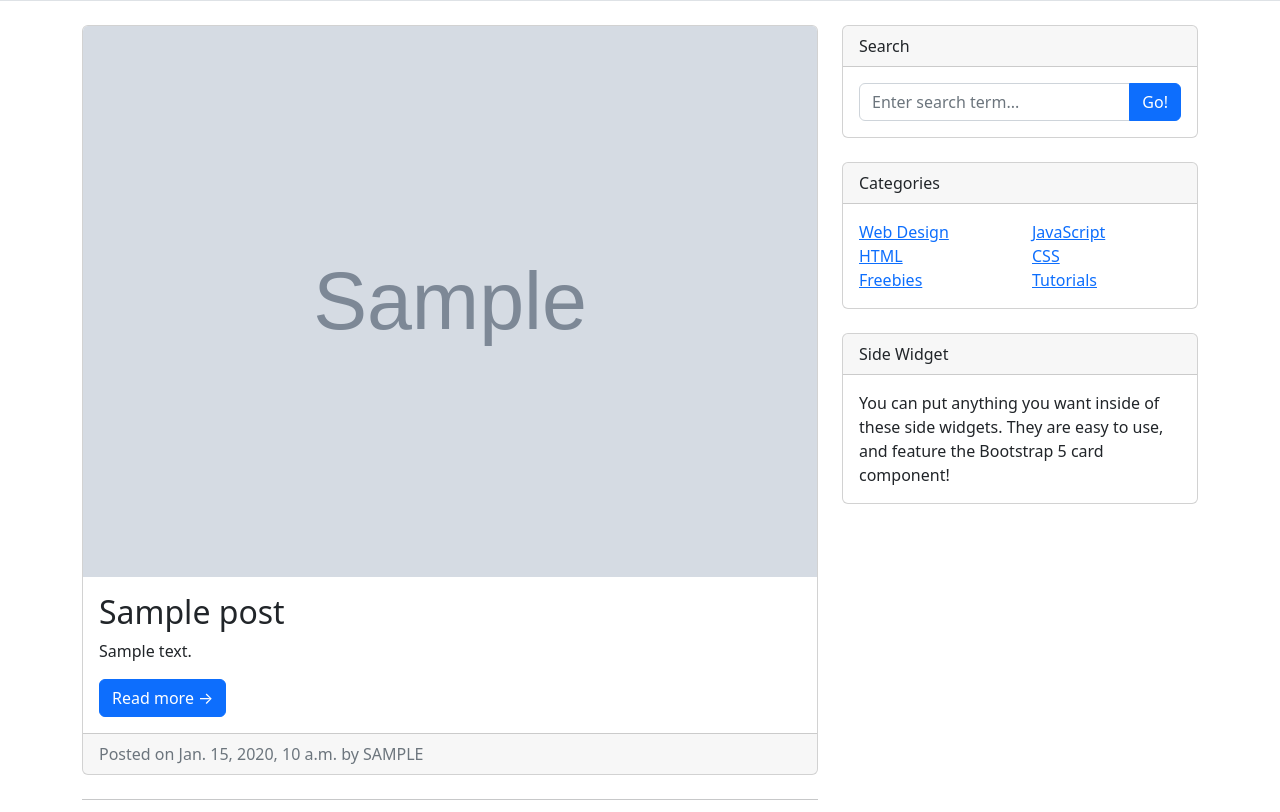
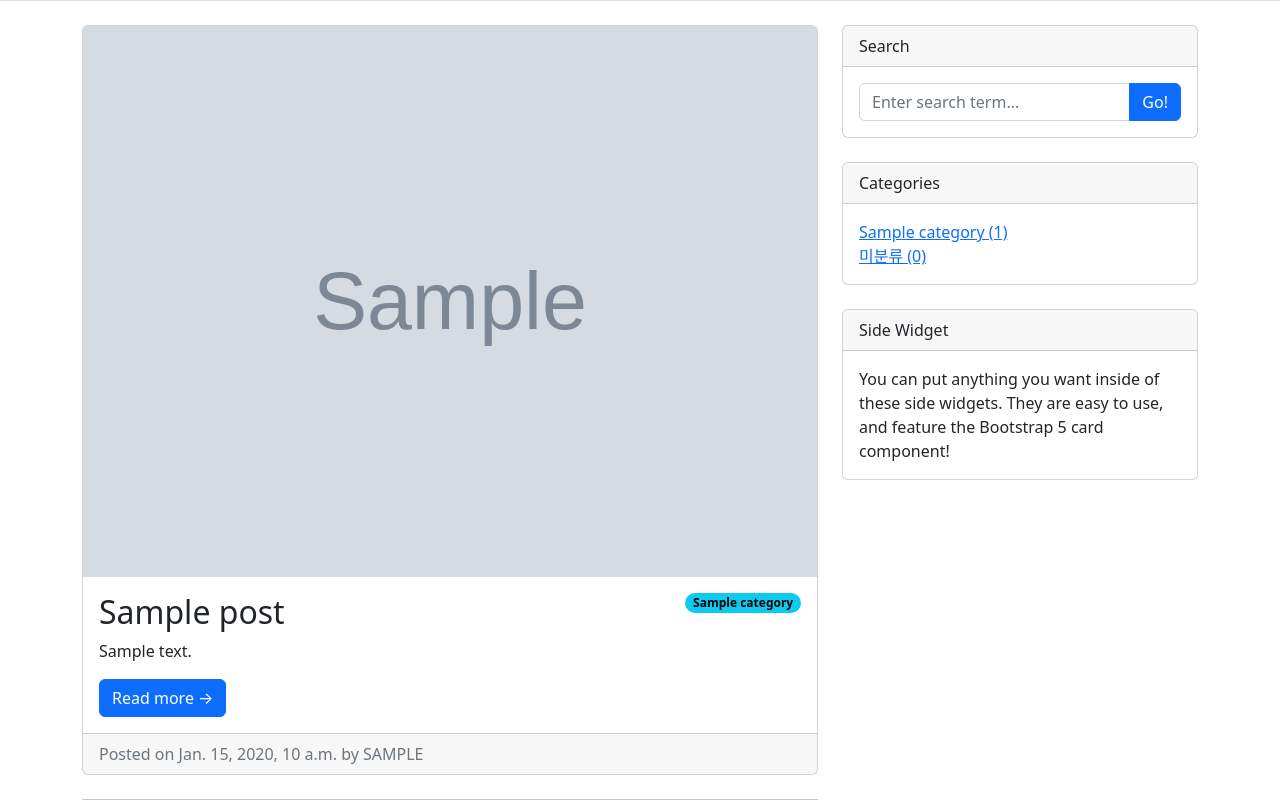
Before and after one commit to tangball264-alt/django_web_app, a Django app: page /blog/ in a window 1280 px wide. Shown: the part 334-1146 px from the top of the page. Run offline with Django 5.2, Linux system fonts and the light colour scheme; tables that the repository leaves empty hold one stand-in row (values such as "Sample post"); grey boxes marked "Sample" are stand-in pictures; some libraries are stand-ins or nearby versions.

Commit message:
포스트 목록 페이지에 카테고리 기능 추가하기

```diff
--- a/blog/models.py
+++ b/blog/models.py
@@ -3,6 +3,20 @@ from django.db import models
 from django.contrib.auth.models import User
 
 # Create your models here.
+class Category(models.Model):
+    name = models.CharField(max_length=50, unique=True)
+    slug = models.SlugField(max_length=200, unique=True, allow_unicode=True)
+    #SlugField는 사람이 읽을 수 있는 텍스트로 고유 url을 만들 때 사용.
+    #slug : 신문이나 잡지 등에서 제목을 쓸 때, 조사 등을 빼고 중요한 의미의 단어만으로 작성하는 방법.
+    # 또한 블로그 등에서는 주소 url에서 글 제목을 대신하는 뒷부분. 블로그 글의 '별명'이자 인터넷 주소 꼬리표.
+    # 구글, 인터넷 검색 등에 유리하고, 가독성과 관리 편의성이 높아짐.
+
+    def __str__(self):
+        return self.name
+
+    class Meta:
+        verbose_name_plural = 'Categories'
+
 class Post(models.Model):#데이터베이스 테이블로 이 데이터들을 관리하겠다 -> models.Model
     title = models.CharField(max_length = 50)
     content = models.TextField()
@@ -13,6 +27,7 @@ class Post(models.Model):#데이터베이스 테이블로 이 데이터들을
     head_image = models.ImageField(upload_to='blog/images/%Y/%m/%d/',blank=True)#헤드 이미지. 이미지 필드를 사용. blog/images/연도(4자리)/월/일로 폴더 만들어 분류해 업로드. 안 올려도 됨.
     #%y는 2자리 연도. %M은 분. %D는 미국식 날짜(일/월/두자리 년도).
     attachment = models.FileField(upload_to='blog/files/%Y/%m/%d/', blank=True)
+    category = models.ForeignKey(Category, null=True, on_delete=models.SET_NULL, blank=True)
 
 #admin에서 포스트 이름, 넘버 확인 편하게 하기 위해 str 함수 이용.
     def __str__(self): #str 함수 : 객체를 문자열로 표현할 때, 어떤 문자열로 보여줄 지 정할 수 있다. __str__(obj) 형식의 파이선의 특수 메서드(예약어)
--- a/blog/templates/blog/base.html
+++ b/blog/templates/blog/base.html
@@ -31,8 +31,44 @@
 
         <!-- Page content-->
         <div class="container" id="main-area">
-            {% block main_area %}
-            {% endblock %}
+            <div class="row">
+                {% block main_area %}
+                {% endblock %}
+
+
+                <!-- Side widgets-->
+                <div class="col-lg-4">
+                    <!-- Search widget-->
+                    <div class="card mb-4">
+                        <div class="card-header">Search</div>
+                        <div class="card-body">
+                            <div class="input-group">
+                                <input class="form-control" type="text" placeholder="Enter search term..." aria-label="Enter search term..." aria-describedby="button-search" />
+                                <button class="btn btn-primary" id="button-search" type="button">Go!</button>
+                            </div>
+                        </div>
+                    </div>
+                    <!-- Categories widget-->
+                    <div class="card mb-4" id="categories-widget">
+                        <div class="card-header">Categories</div>
+                        <div class="card-body">
+                            <div class="row">
+                                <ul class="list-unstyled mb-0">
+                                    {% for category in categories %}
+                                    <li><a href="{{category.get_absolute_url}}">{{category}} ({{category.post_set.count}})</a></li>
+                                    {% endfor %}
+                                    <li><a href="/blog/category/no_category/">미분류 ({{no_category_post_count}})</a></li>
+                                </ul>
+                            </div>
+                        </div>
+                    </div>
+                    <!-- Side widget-->
+                    <div class="card mb-4">
+                        <div class="card-header">Side Widget</div>
+                        <div class="card-body">You can put anything you want inside of these side widgets. They are easy to use, and feature the Bootstrap 5 card component!</div>
+                    </div>
+                </div>
+            </div>
         </div>
 
         <!-- Footer-->
--- a/blog/templates/blog/post_list.html
+++ b/blog/templates/blog/post_list.html
@@ -1,13 +1,12 @@
 {% extends 'blog/base.html' %} <!-- base.html을 확장해 이 html에 넣기. -->
 {% block main_area %}
-    <div class="row">
     <!-- Blog entries-->
 
         <div class="col-lg-8"><!--포스트 목록은 전체 가로 12 중 8 크기.-->
             <!-- Featured blog post-->
             <!-- 포스트 리스트 -->
             {% if post_list %}
-            <div class="card mb-4">  <!-- 첫번째 포스트는별도로 가로 크기 조정 없이, 8 사이즈 전체에 걸쳐.-->
+            <div class="card mb-4" id="post-{{post_list.0.pk}}">  <!-- 첫번째 포스트는별도로 가로 크기 조정 없이, 8 사이즈 전체에 걸쳐.-->
                 {% if post_list.0.head_image %}
                 <a href="#!"><img class="card-img-top" src="{{post_list.0.head_image.url }}" alt="{{post_list.0.title}} Header Image" /></a>
                 <!-- alt = "..."의 경우, 이미지를 보일 수 없을 때, 대신 츨력할 텍스트이다.-->
@@ -15,6 +14,11 @@
                 <a href="#!"><img class="card-img-top" src="https://picsum.photos/seed/{{post_list.0.id}}/850/350/" alt="Random Image" /></a>
                 {% endif %}
                 <div class="card-body">
+                    {% if post_list.0.category %}
+                        <span class="badge rounded-pill text-bg-info float-end">{{post_list.0.category}}</span>
+                    {% else %}
+                        <span class="badge rounded-pill text-bg-info float-end">미분류</span>
+                    {% endif %}
                     <h2 class="card-title">{{ post_list.0.title }}</h2>
                     <p class="card-text">{{ post_list.0.content }}</p>
                     <a class="btn btn-primary" href="{{post_list.0.get_absolute_url}}">Read more →</a>
@@ -32,12 +36,20 @@
                 {% for p in post_list|slice:"1:" %}
                 <div class="col-lg-6">
                     <!-- Blog post-->
-                    <div class="card mb-4">
+                    <div class="card mb-4" id="post-{{p.pk}}">
                         {% if p.head_image %}
                         <a href="#!"><img class="card-img-top" src="{{p.head_image.url }}" alt="{{p.title}} Head Image" /></a>
 
                         <div class="card-body">
-                            <div class="small text-muted">{{ p.created_at }}</div>
+                            <div class="d-flex align-items-center">
+                                <div class="small text-muted me-2">{{ p.created_at }}</div>
+                                {% if p.category %}
+                                    <span class="badge rounded-pill text-bg-info">{{ p.category }}</span>
+                                {% else %}
+                                    <span class="badge rounded-pill text-bg-info float-end">미분류</span>
+                                {% endif %}
+                            </div>
+
                             <h2 class="card-title">{{ p.title }}</h2>
                             <p class="card-text">{{ p.content | truncatewords:15}}</p>
                             <a class="btn btn-primary" href="{{p.get_absolute_url}}">Read more →</a>
@@ -48,7 +60,14 @@
                         </div>
                         {% else %}
                         <div class="card-body">
-                            <div class="small text-muted">{{ p.created_at }}</div>
+                            <div class="d-flex align-items-center">
+                                <div class="small text-muted me-2">{{ p.created_at }}</div>
+                                {% if p.category %}
+                                    <span class="badge rounded-pill text-bg-info">{{ p.category }}</span>
+                                {% else %}
+                                    <span class="badge rounded-pill text-bg-info float-end">미분류</span>
+                                {% endif %}
+                            </div>
                             <h2 class="card-title">{{ p.title }}</h2>
                             <p class="card-text">{{ p.content | truncatewords:50}}</p>
                             <a class="btn btn-primary" href="{{p.get_absolute_url}}">Read more →</a>
@@ -78,45 +97,5 @@
             </nav>
         </div>
 
-        <!-- Side widgets-->
-        <div class="col-lg-4">
-            <!-- Search widget-->
-            <div class="card mb-4">
-                <div class="card-header">Search</div>
-                <div class="card-body">
-                    <div class="input-group">
-                        <input class="form-control" type="text" placeholder="Enter search term..." aria-label="Enter search term..." aria-describedby="button-search" />
-                        <button class="btn btn-primary" id="button-search" type="button">Go!</button>
-                    </div>
-                </div>
-            </div>
-            <!-- Categories widget-->
-            <div class="card mb-4">
-                <div class="card-header">Categories</div>
-                <div class="card-body">
-                    <div class="row">
-                        <div class="col-sm-6">
-                            <ul class="list-unstyled mb-0">
-                                <li><a href="#!">Web Design</a></li>
-                                <li><a href="#!">HTML</a></li>
-                                <li><a href="#!">Freebies</a></li>
-                            </ul>
-                        </div>
-                        <div class="col-sm-6">
-                            <ul class="list-unstyled mb-0">
-                                <li><a href="#!">JavaScript</a></li>
-                                <li><a href="#!">CSS</a></li>
-                                <li><a href="#!">Tutorials</a></li>
-                            </ul>
-                        </div>
-                    </div>
-                </div>
-            </div>
-            <!-- Side widget-->
-            <div class="card mb-4">
-                <div class="card-header">Side Widget</div>
-                <div class="card-body">You can put anything you want inside of these side widgets. They are easy to use, and feature the Bootstrap 5 card component!</div>
-            </div>
-        </div>
-    </div>
+
 {% endblock %}
--- a/blog/views.py
+++ b/blog/views.py
@@ -1,11 +1,16 @@
 from django.shortcuts import render
 from django.views.generic import ListView
-from .models import Post
+from .models import Post, Category
 
 class PostList(ListView):
     model = Post
-    template_name = 'blog/post_list.html'
     ordering = '-pk'
+
+    def get_context_data(self, **kwargs):
+        context = super(PostList, self).get_context_data()
+        context['categories'] = Category.objects.all()
+        context['no_category_post_count'] = Post.objects.filter(category=None).count()
+        return context
 
 
 # Create your views here.
--- a/django_web_app/settings.py
+++ b/django_web_app/settings.py
@@ -40,6 +40,7 @@ INSTALLED_APPS = [
     "django.contrib.staticfiles",
     'blog',
     'single_pages',
+    'django_extensions',
 ]
 
 MIDDLEWARE = [
```
Also changed, not shown: blog/admin.py (+6 -1 lines), blog/templates/blog/post_detail.html (+0 -43 lines), blog/templates/blog/post_page_template.html (deleted, +0 -119 lines), blog/templates/blog/widgets.html (added, +45 -0 lines), blog/tests.py (+80 -43 lines), README.md.
